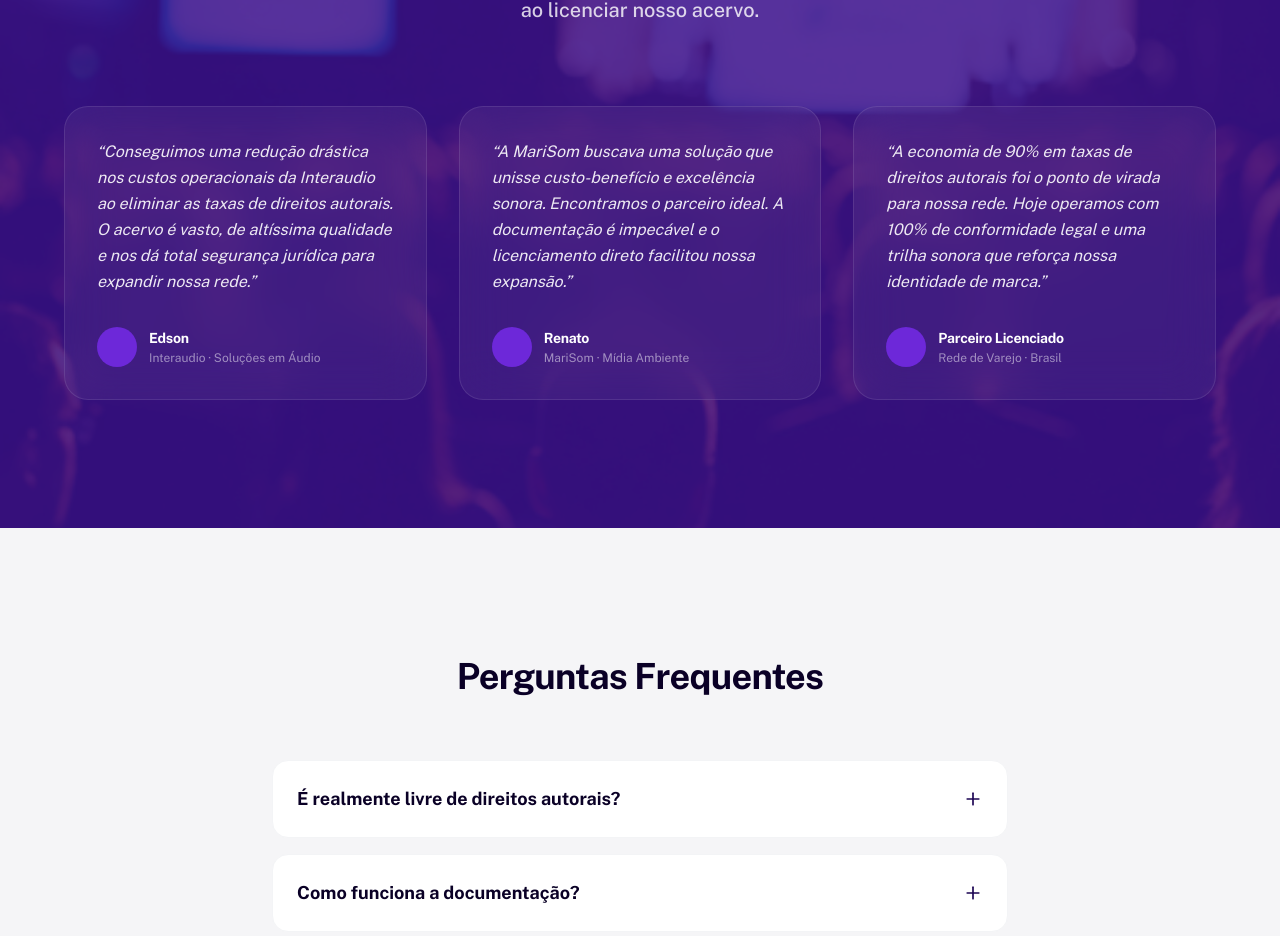
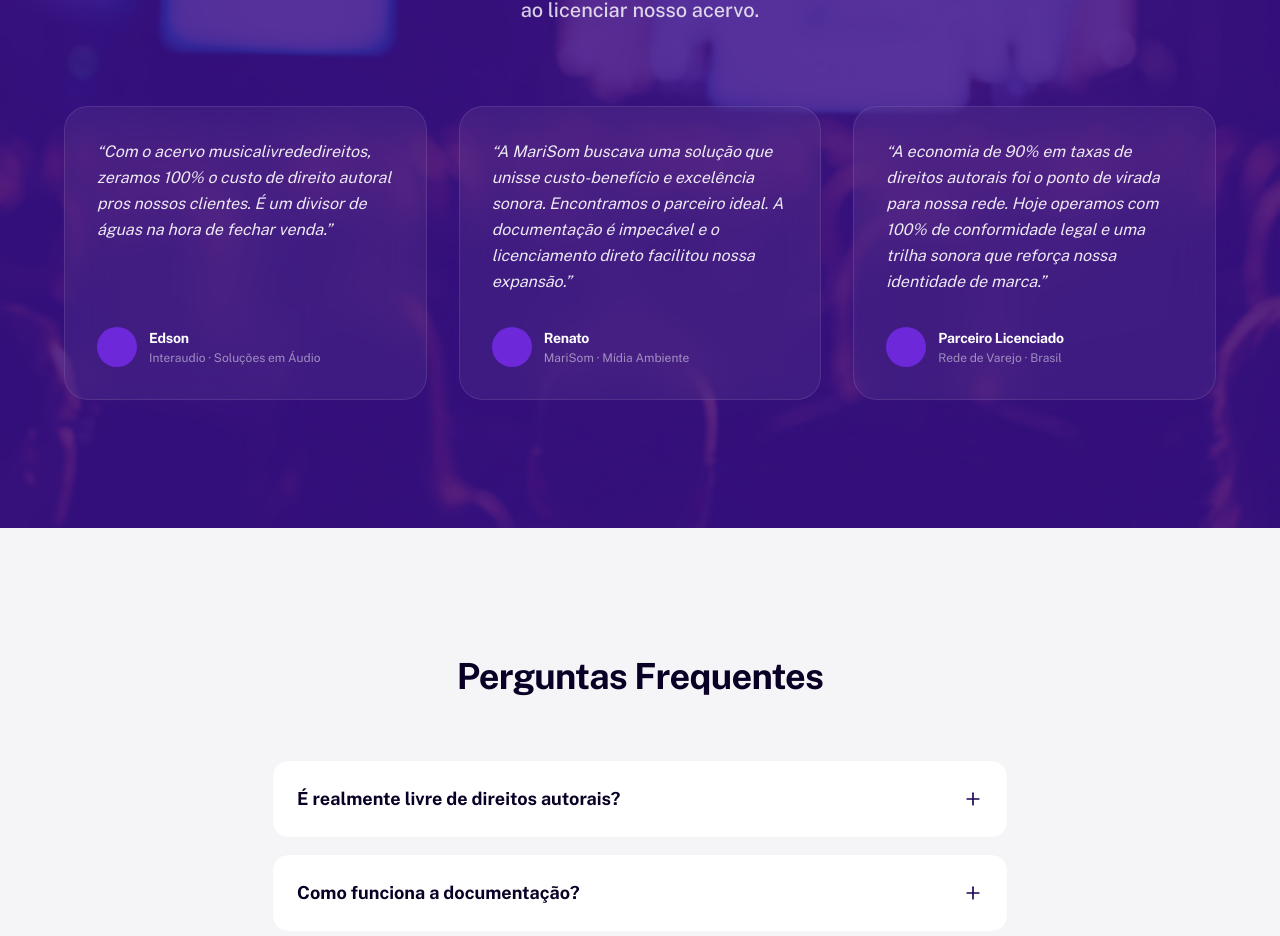
Before and after one commit to tecnologia-agencia-cow/lp-musica, a Next.js app: page / in a window 1280 px wide. Shown: the part 5340-6276 px from the top of the page. Built offline with nearby package versions, Linux system fonts and the light colour scheme.

Commit message:
feat: update testimonial text for Interaudio to highlight cost savings

```diff
--- a/src/components/Testimonials.tsx
+++ b/src/components/Testimonials.tsx
@@ -6,7 +6,7 @@ import Image from 'next/image';
 
 const testimonials = [
   {
-    text: "“Conseguimos uma redução drástica nos custos operacionais da Interaudio ao eliminar as taxas de direitos autorais. O acervo é vasto, de altíssima qualidade e nos dá total segurança jurídica para expandir nossa rede.”",
+    text: "“Com o acervo musicalivrededireitos, zeramos 100% o custo de direito autoral pros nossos clientes. É um divisor de águas na hora de fechar venda.”",
     author: "Edson",
     sub: "Interaudio · Soluções em Áudio",
     image: "/images/testimonials/edson.png"
```
